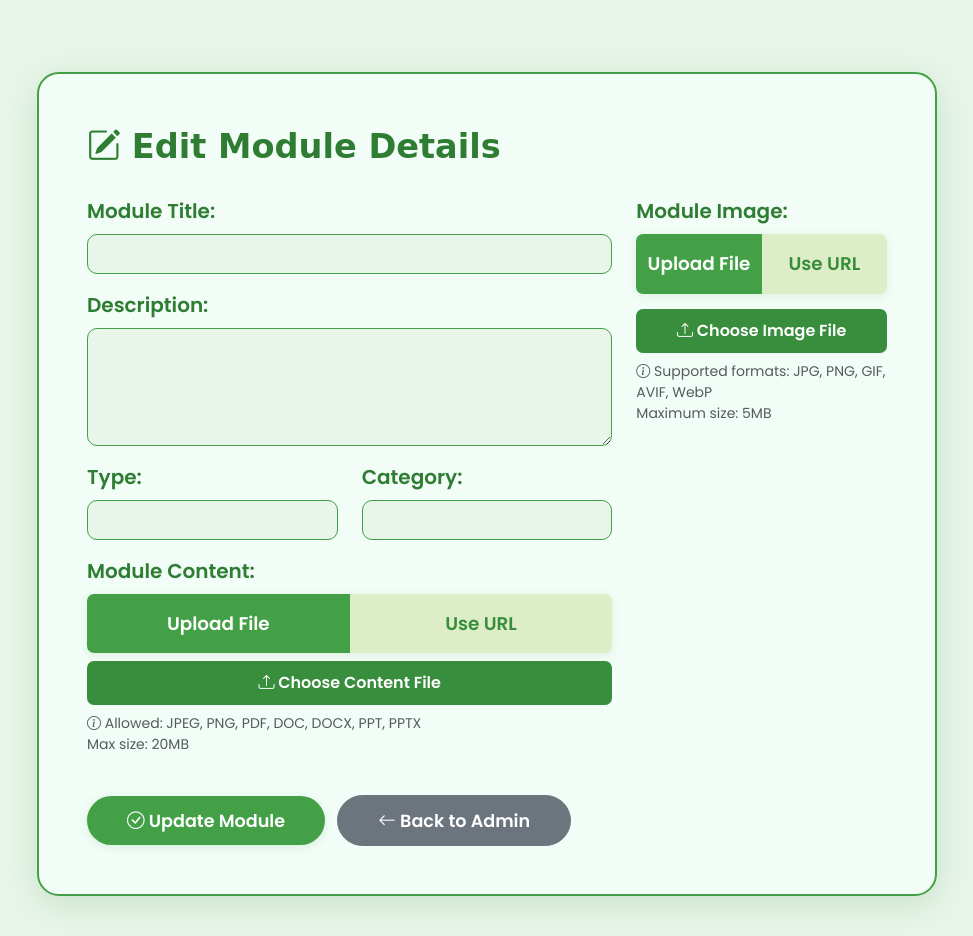
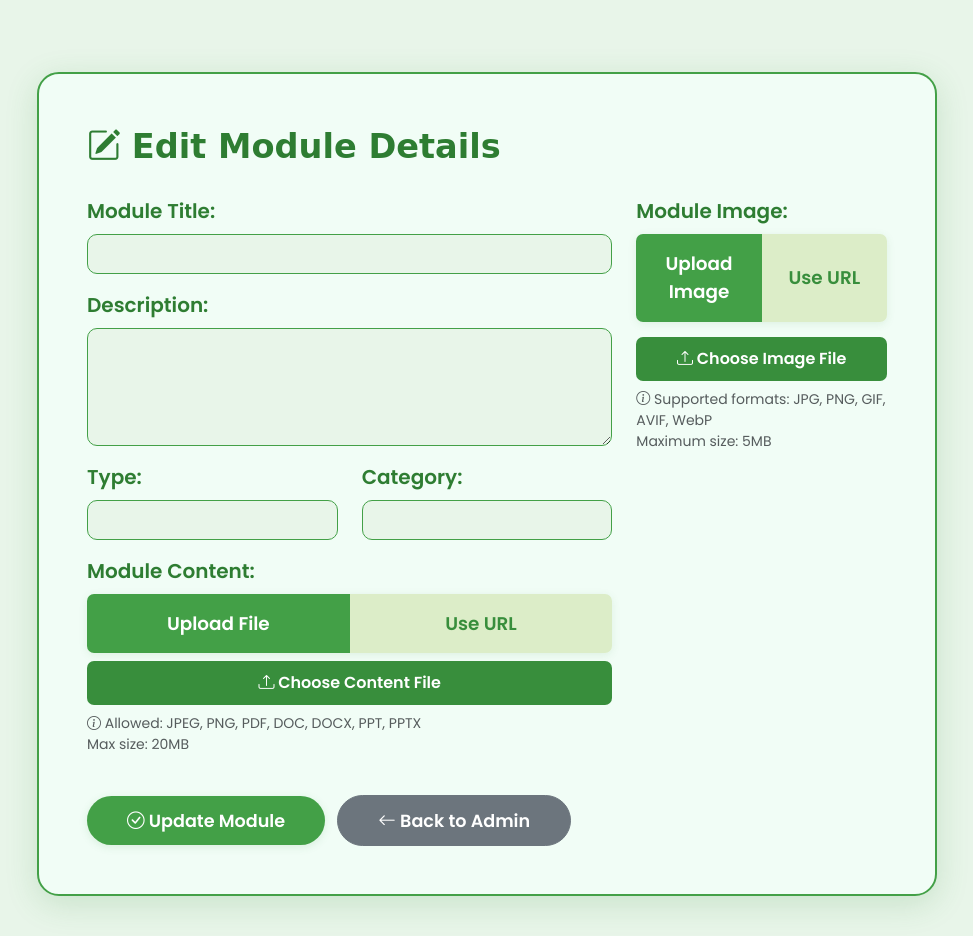
Before and after one commit to AXELAVARIAS/CAPSTONE-Planting-Simulation, a PHP site: page /php/Admin/editmodule.php in a window 1280 px wide. Shown: the part 56-992 px from the top of the page, without its empty margins (153-1126 px from the left). Run offline with PHP 8.4, Linux system fonts and the light colour scheme; data that the repository does not hold is empty; some web fonts are replaced.

Commit message:
updated edit module

```diff
--- a/php/Admin/editmodule.php
+++ b/php/Admin/editmodule.php
@@ -349,7 +349,7 @@
                             <?php if (!empty($content) && !filter_var($content, FILTER_VALIDATE_URL)): ?>
                                 <div class="current-image-info mt-2">
                                     <p class="mb-2"><strong>Current Content File:</strong></p>
-                                    <a href="<?php echo htmlspecialchars($content); ?>" target="_blank">View Current File</a>
+                                    <span class="text-muted small">A file is already uploaded for this module.</span>
                                 </div>
                             <?php endif; ?>
                             <p class="text-muted small mt-2">
@@ -396,7 +396,7 @@
                             </div>
                         <?php endif; ?>
                         <div class="image-input-tabs">
-                            <button type="button" class="image-input-tab active" onclick="switchImageInput('upload')">Upload File</button>
+                            <button type="button" class="image-input-tab active" onclick="switchImageInput('upload')">Upload Image</button>
                             <button type="button" class="image-input-tab" onclick="switchImageInput('url')">Use URL</button>
                         </div>
                         <div id="upload-content" class="image-input-content active">
```
